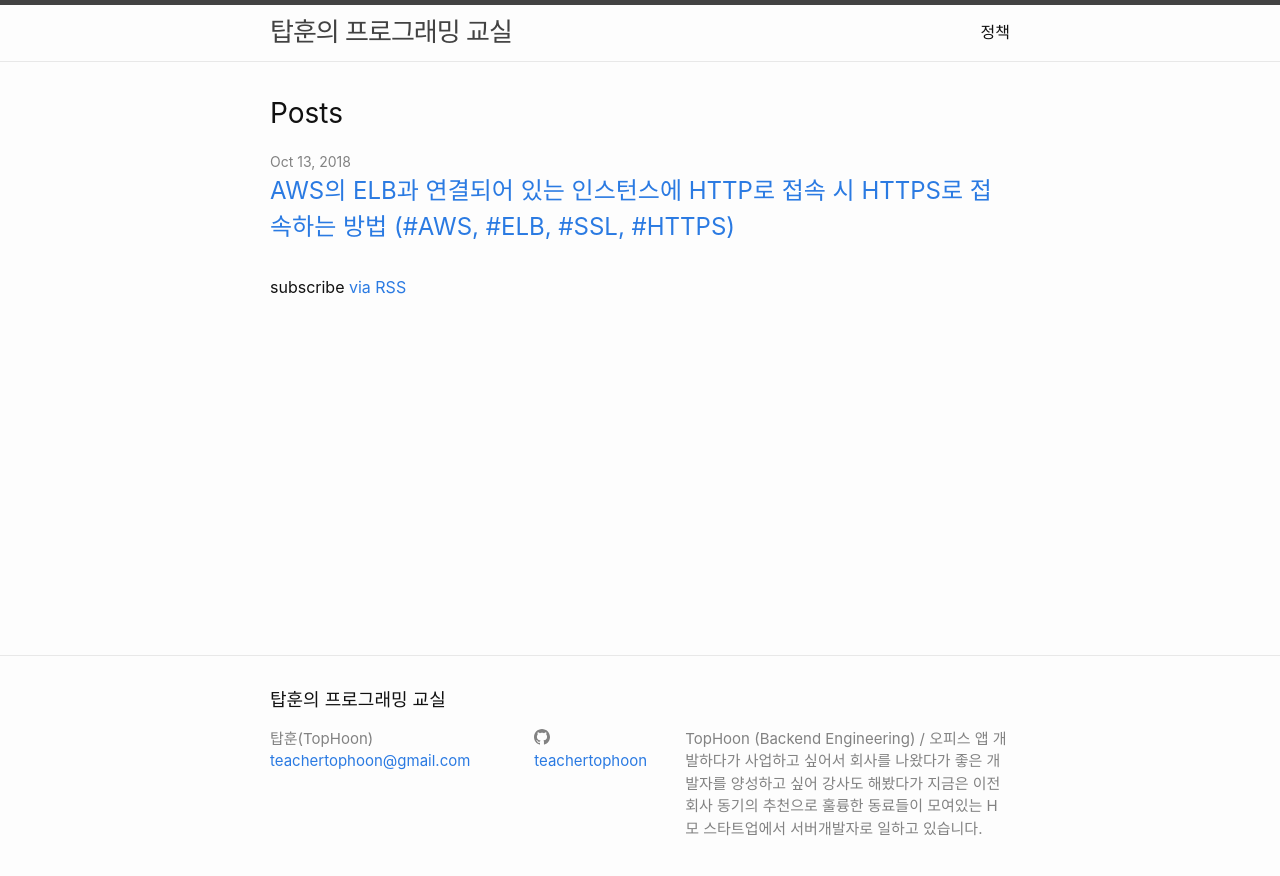
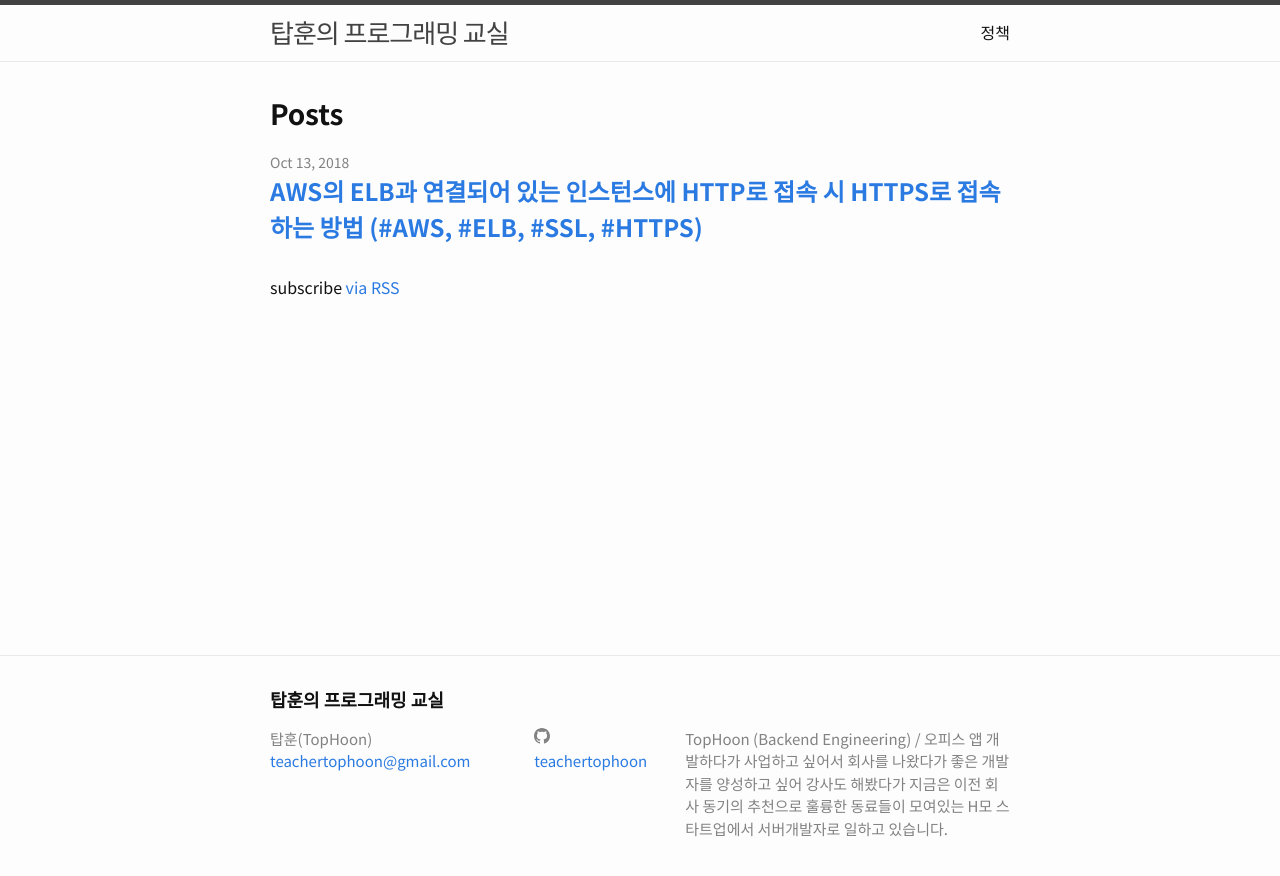
Before and after one commit to teachertophoon/teachertophoon.github.io, a Jekyll site: the page built from index.md, in a window 1280 px wide. Shown: the top 876 px of the page. Built offline with Jekyll 4.4.1, drawn with Linux system fonts in a browser that asks for light colours.

Commit message:
폰트 변경

```diff
--- a/_includes/head.html
+++ b/_includes/head.html
@@ -3,6 +3,7 @@
   <meta http-equiv="X-UA-Compatible" content="IE=edge">
   <meta name="viewport" content="width=device-width, initial-scale=1">
   {%- seo -%}
+  <link rel="stylesheet" href="https://fonts.googleapis.com/css?family=Noto+Sans+KR:300,400,700&amp;subset=korean">
   <link rel="stylesheet" href="{{ "/assets/main.css" | relative_url }}">
   {%- feed_meta -%}
   {%- if jekyll.environment == 'production' and site.google_analytics -%}
--- a/_sass/minima.scss
+++ b/_sass/minima.scss
@@ -2,9 +2,11 @@
 
 // Define defaults for each variable.
 
-$base-font-family: -apple-system, BlinkMacSystemFont, "Segoe UI", Roboto, Helvetica, Arial, sans-serif, "Apple Color Emoji", "Segoe UI Emoji", "Segoe UI Symbol" !default;
+$base-font-family: "Noto Sans KR", -apple-system, BlinkMacSystemFont, "Segoe UI", Roboto, Helvetica, Arial, sans-serif, "Apple Color Emoji", "Segoe UI Emoji", "Segoe UI Symbol" !default;
 $base-font-size:   16px !default;
 $base-font-weight: 400 !default;
+$bold-font-weight: 700 !default;
+$light-font-weight: 300 !default;
 $small-font-size:  $base-font-size * 0.875 !default;
 $base-line-height: 1.5 !default;
 
--- a/_sass/minima/_base.scss
+++ b/_sass/minima/_base.scss
@@ -94,7 +94,7 @@ li {
  * Headings
  */
 h1, h2, h3, h4, h5, h6 {
-  font-weight: $base-font-weight;
+  font-weight: $bold-font-weight;
 }
 
 
```
